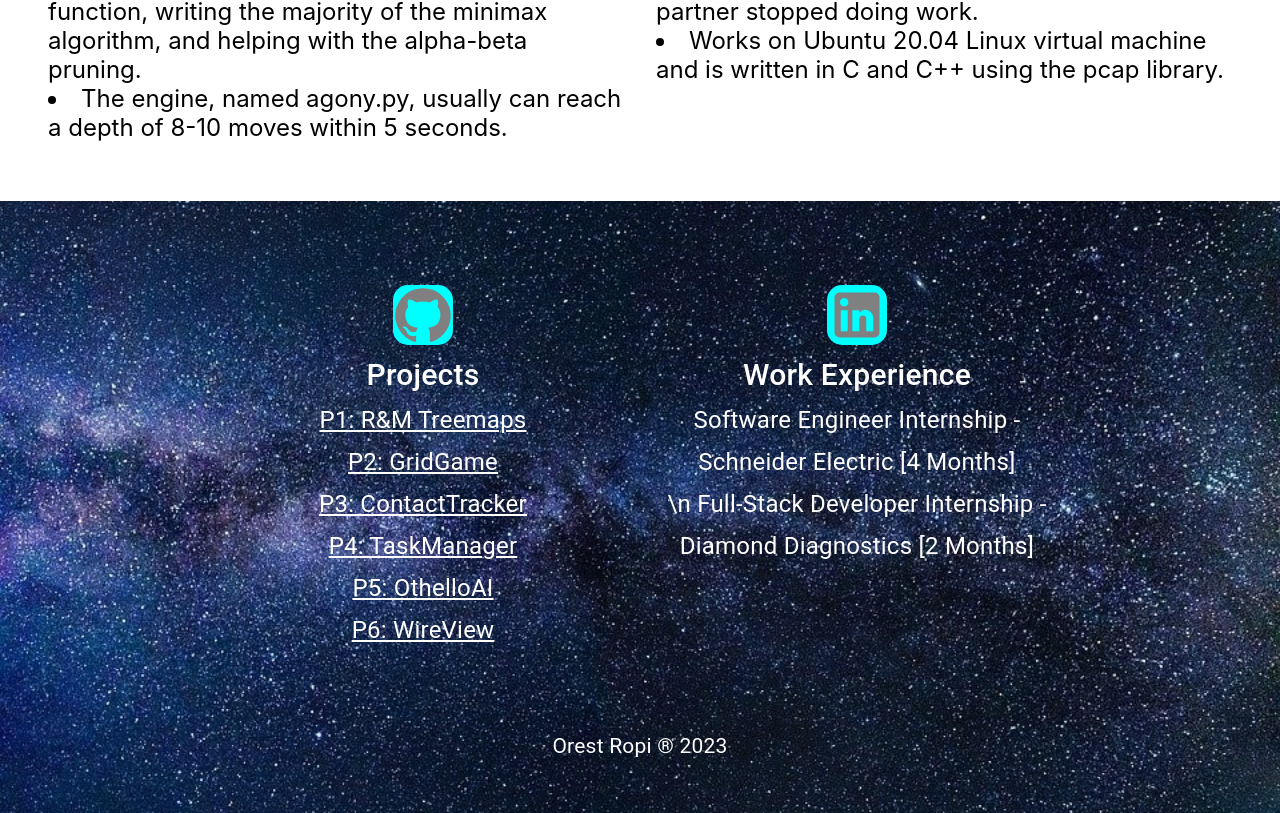
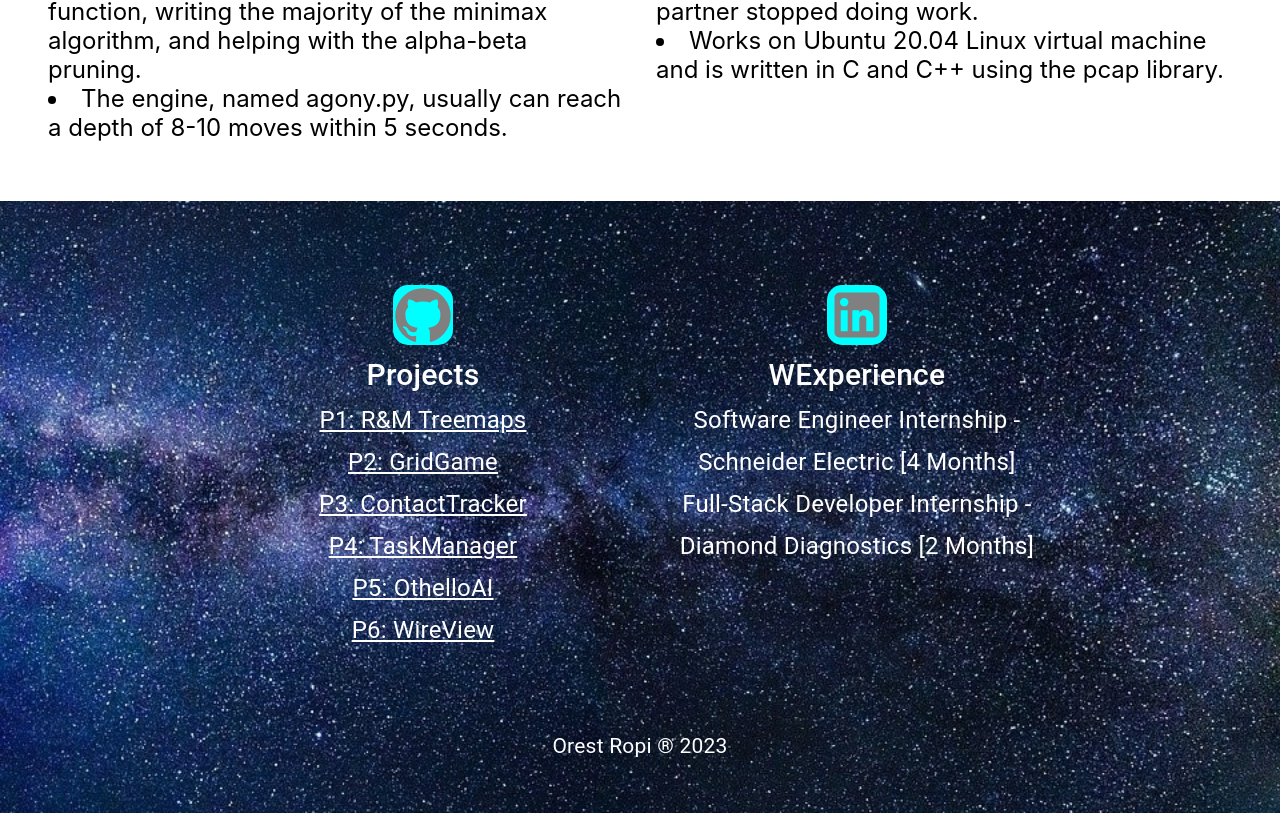
Before and after one commit to orestropi/OrestRopi, a Next.js app: page / in a window 1280 px wide. Shown: the part 2151-2964 px from the top of the page. Built offline with nearby package versions, Linux system fonts and the light colour scheme.

Commit message:
Update MainFooter.js

```diff
--- a/Components/MainFooter.js
+++ b/Components/MainFooter.js
@@ -63,13 +63,13 @@ function MainFooter() {
                             <Grid style = {{paddingTop: '50px'}} item xs={12} sm={6} md={6}>
                                 <IconButton2 className = 'button1' style ={mystyle} onClick={handleLinked} size="large"><LinkedInIcon/> </IconButton2>
                                 <Typography variant="h6" color="white" >
-                                    Work Experience
+                                    WExperience
                                 </Typography>
                                 <Typography variant="subtitle1" color="white" >
                                     <a>Software Engineer Internship - Schneider Electric [4 Months]</a>
                                 </Typography>
                                 <Typography variant="subtitle1" color="white" >
-                                    <a>\n Full-Stack Developer Internship - Diamond Diagnostics [2 Months]</a>
+                                    <a>Full-Stack Developer Internship - Diamond Diagnostics [2 Months]</a>
                                 </Typography>
                             </Grid>
                         </Grid>
```
